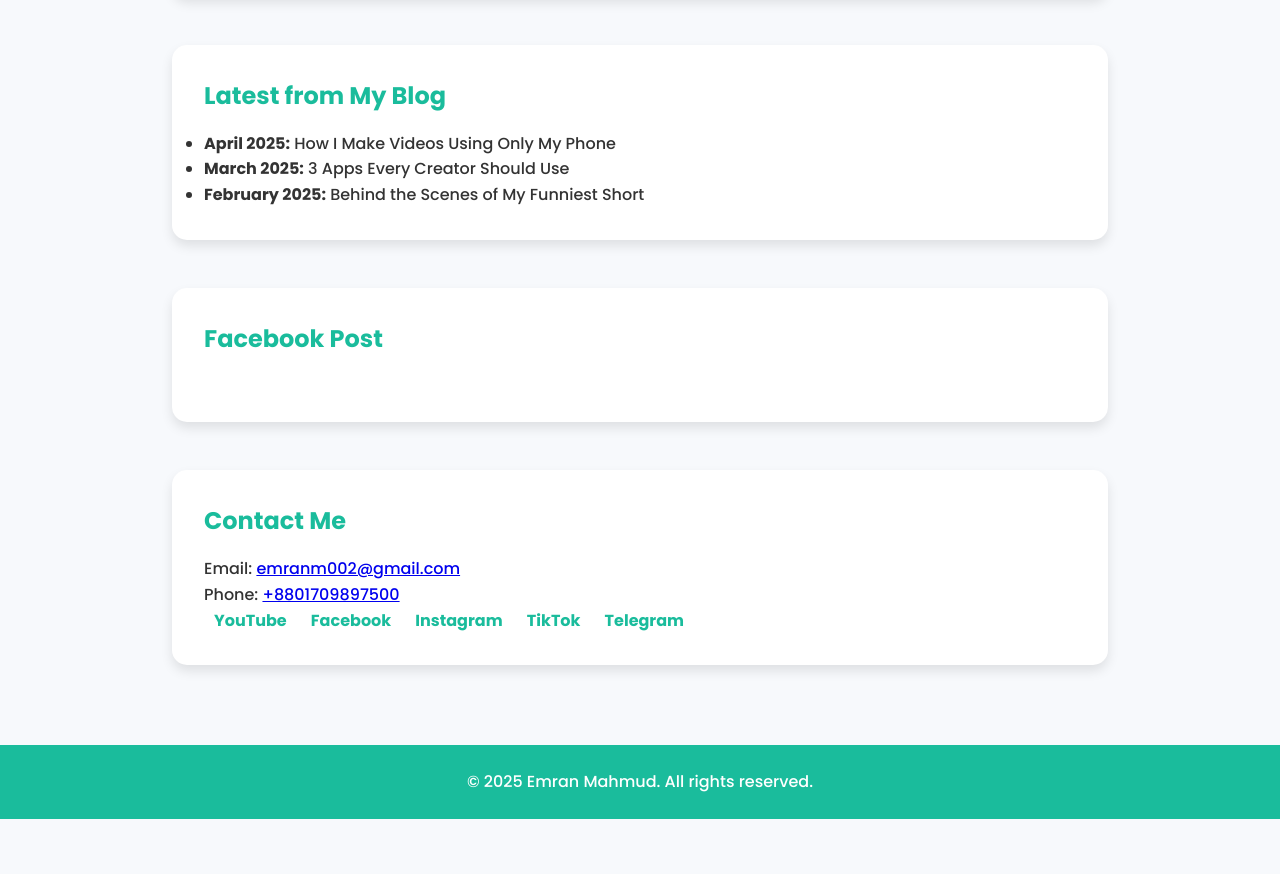
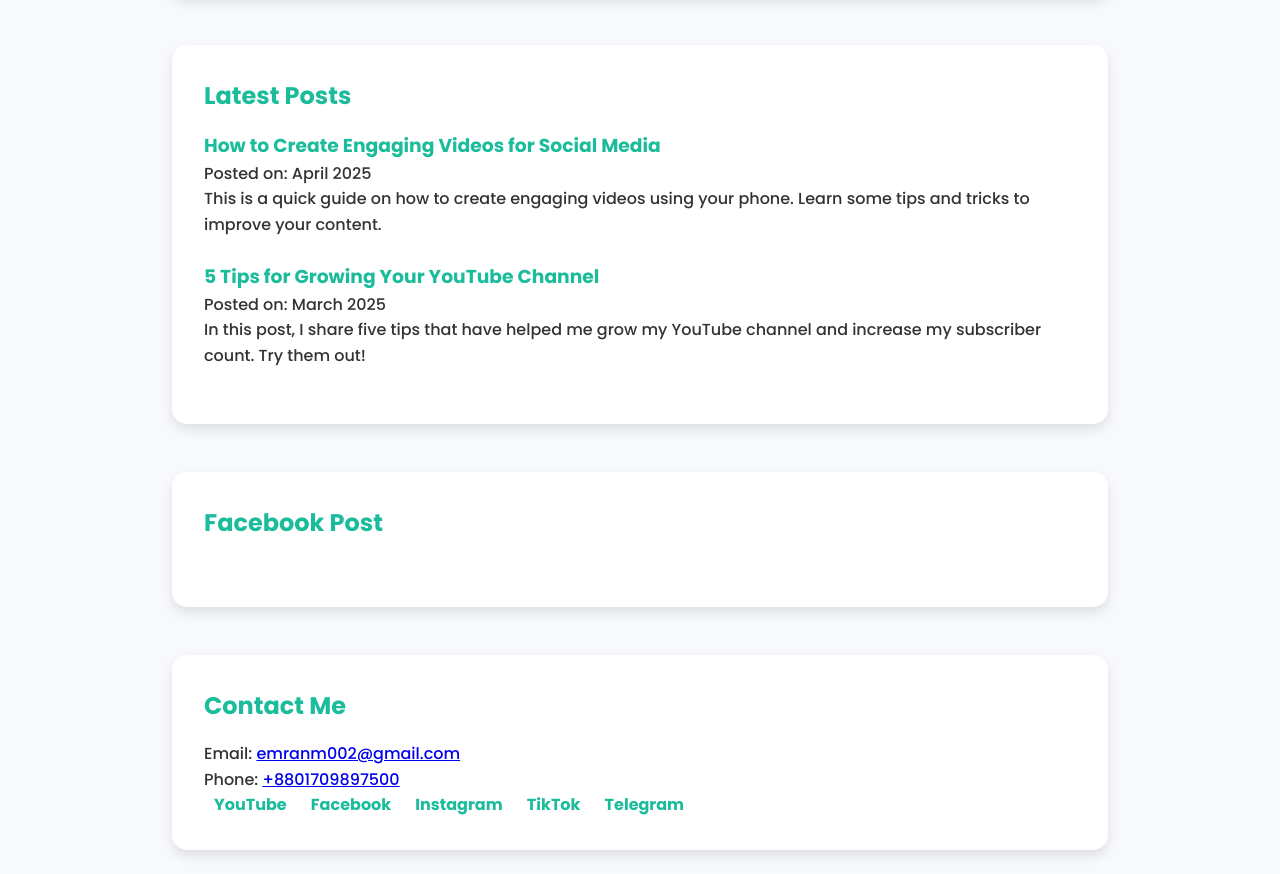
Before and after one commit to emranofficials/emranofficials.github.io, a plain HTML site: page index.html in a window 1280 px wide. Shown: the part 1364-2238 px from the top of the page. Before the commit the page ends 2183 px from the top, so only its background shows below. Drawn offline with Linux system fonts and the light colour scheme.

Commit message:
Add files via upload

```diff
--- a/index.html
+++ b/index.html
@@ -123,6 +123,16 @@
       cursor: pointer;
       font-size: 20px;
     }
+    .post {
+      margin-bottom: 1.5rem;
+    }
+    .post a {
+      text-decoration: none;
+      color: #1abc9c;
+    }
+    .post a:hover {
+      text-decoration: underline;
+    }
   </style>
 </head>
 <body>
@@ -167,12 +177,17 @@
     </section>
 
     <section class="card">
-      <h2>Latest from My Blog</h2>
-      <ul>
-        <li><strong>April 2025:</strong> How I Make Videos Using Only My Phone</li>
-        <li><strong>March 2025:</strong> 3 Apps Every Creator Should Use</li>
-        <li><strong>February 2025:</strong> Behind the Scenes of My Funniest Short</li>
-      </ul>
+      <h2>Latest Posts</h2>
+      <div class="post">
+        <h3><a href="#">How to Create Engaging Videos for Social Media</a></h3>
+        <p>Posted on: April 2025</p>
+        <p>This is a quick guide on how to create engaging videos using your phone. Learn some tips and tricks to improve your content.</p>
+      </div>
+      <div class="post">
+        <h3><a href="#">5 Tips for Growing Your YouTube Channel</a></h3>
+        <p>Posted on: March 2025</p>
+        <p>In this post, I share five tips that have helped me grow my YouTube channel and increase my subscriber count. Try them out!</p>
+      </div>
     </section>
 
     <section class="card">
```
